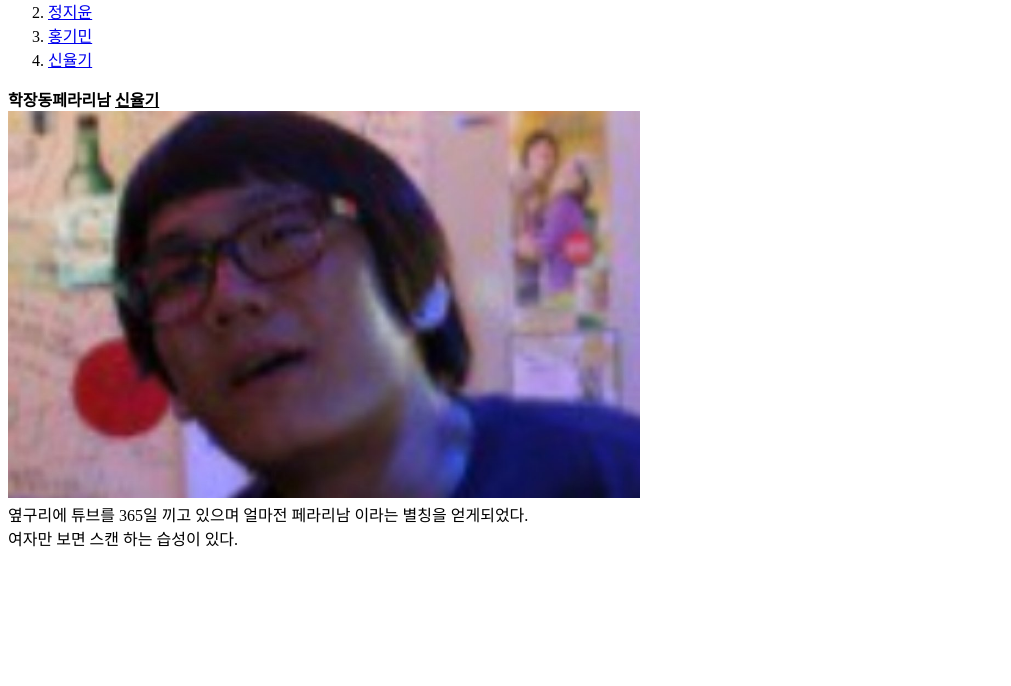
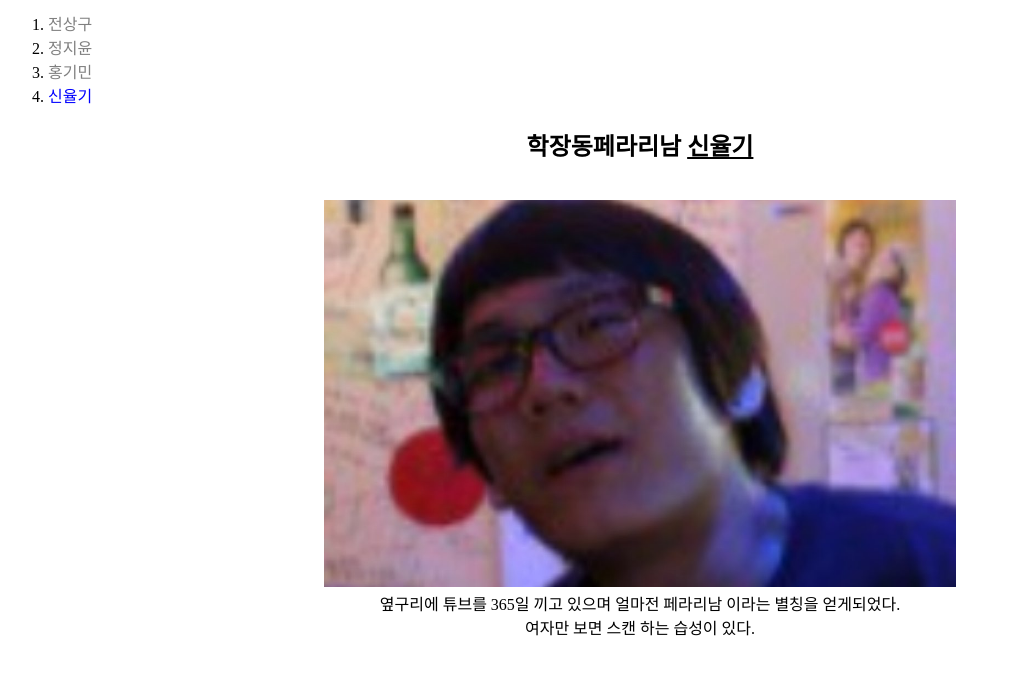
Before and after one commit to whtmdgus/test, a plain HTML site: page 신율기.html in a window 1280 px wide. Shown: the part 114-800 px from the top of the page, without its empty margins (0-1011 px from the left). Drawn offline with Linux system fonts and the light colour scheme.

Commit message:
Add files via upload

```diff
--- a/신율기.html
+++ b/신율기.html
@@ -3,21 +3,39 @@
 <head>
   <title>신율기</title>
   <meta charset="utf-8">
+  <style>
+  a{
+    color:blue;
+    text-decoration: none;
+  }
+  .saw{
+    color:gray;
+  }
+  h1{
+    font-size:45px;
+    text-align: center;
+  }
+  div{
+    text-align: center;
+  }
+  </style>
 </head>
 <body>
   <h1><a href="index.html">대양공고4인방</a></h1>
   <ol>
-    <li><a href="전상구.html">전상구</a></li>
-    <li><a href="정지윤.html">정지윤</a></li>
-    <li><a href="홍기민.html">홍기민</a></li>
+    <li><a href="전상구.html"class="saw">전상구</a></li>
+    <li><a href="정지윤.html"class="saw">정지윤</a></li>
+    <li><a href="홍기민.html"class="saw">홍기민</a></li>
     <li><a href="신율기.html">신율기</a></li>
   </ol>
 
   <p>
-    <strong>학장동페라리남 <u>신율기</u></strong><br>
+    <div>
+    <h2><strong>학장동페라리남 <u>신율기</u></strong></h2><br>
       <img src="학장동신율기.jpg" width="50%"><br>
       옆구리에 튜브를 365일 끼고 있으며 얼마전 페라리남 이라는 별칭을 얻게되었다.<br>
       여자만 보면 스캔 하는 습성이 있다.
+    </div>
   </p>
 </body>
 </html>
```
Also changed, not shown: index.html (+19 -4 lines), 전상구.html (+22 -4 lines), 정지윤.html (+22 -4 lines), 홍기민.html (+22 -4 lines).
